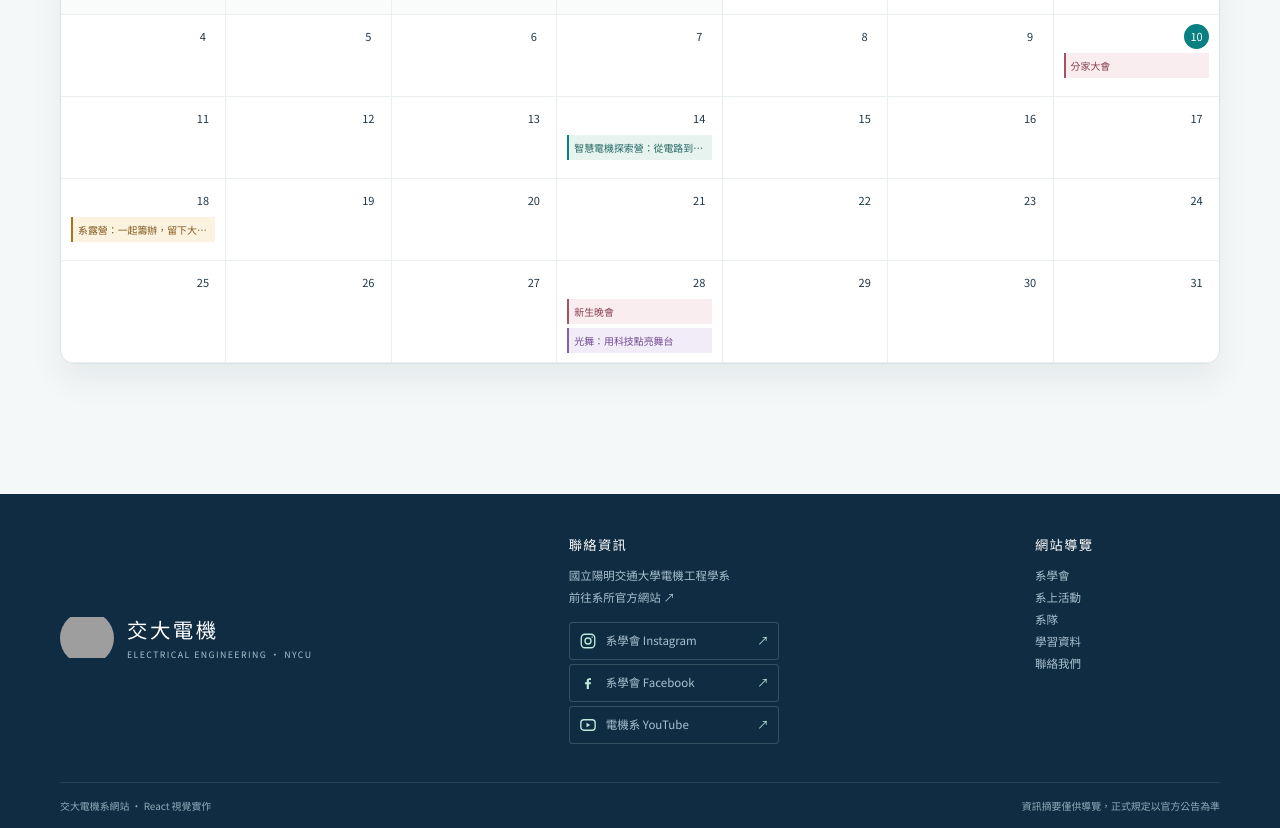
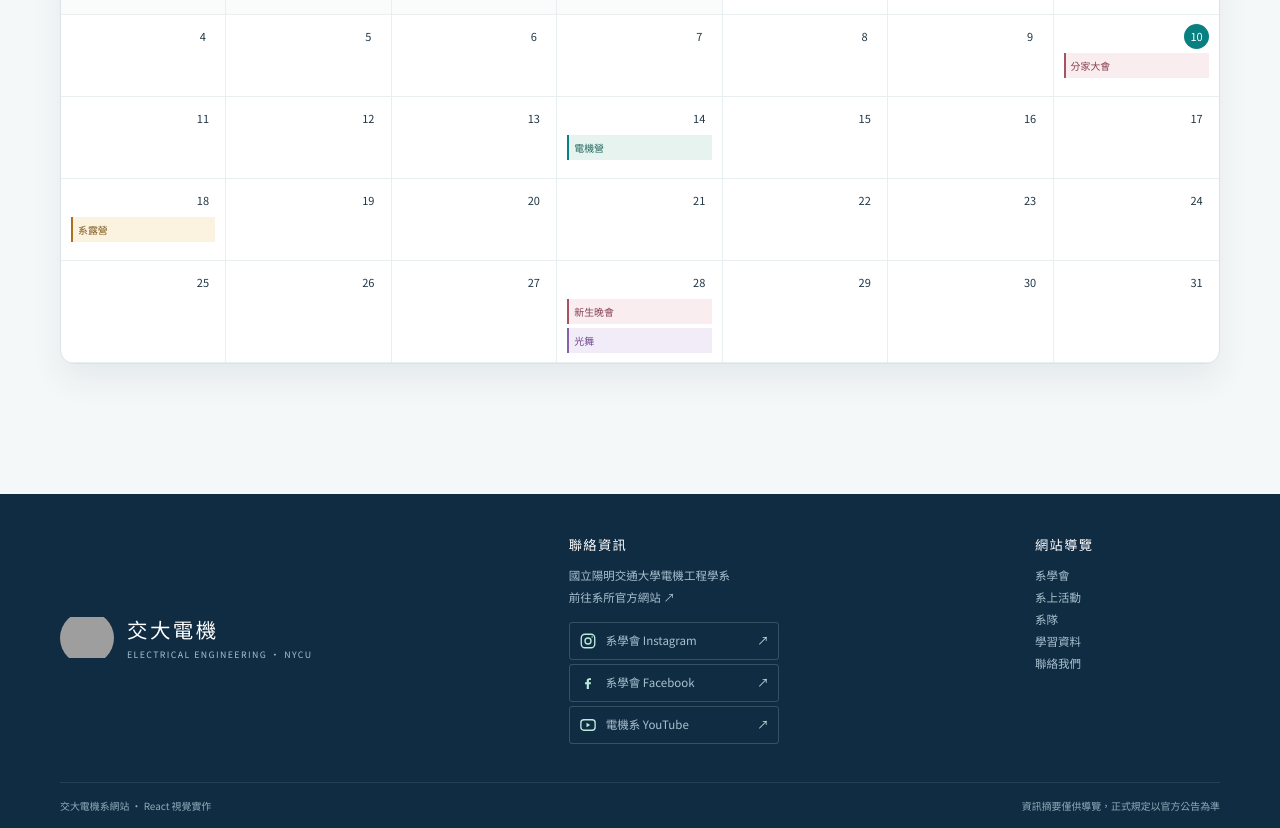
Before and after one commit to jeremy1214/nycuee_saweb, a React (Vite) app in the folder frontend/: page / in a window 1280 px wide. Shown: the part 4080-4908 px from the top of the page. Built offline with nearby package versions, Linux system fonts and the light colour scheme; grey boxes are pictures that could not be loaded.

Commit message:
mod: 減少活動頁面冗言贅字

```diff
--- a/frontend/src/content/activities/events/department-camping-night.json
+++ b/frontend/src/content/activities/events/department-camping-night.json
@@ -2,7 +2,7 @@
   "$schema": "../activity.schema.json",
   "id": "department-camping-night",
   "status": "published",
-  "title": "系露營：一起籌辦，留下大一的共同回憶",
+  "title": "系露營",
   "date": "2026-10-18",
   "categoryId": "department-camping",
   "summary": "從活動設計、道具製作到小隊帶領，和夥伴一起籌辦營隊，在系出遊中認識彼此。",
--- a/frontend/src/content/activities/events/ee-week-showcase.json
+++ b/frontend/src/content/activities/events/ee-week-showcase.json
@@ -2,7 +2,7 @@
   "$schema": "../activity.schema.json",
   "id": "ee-week-showcase",
   "status": "published",
-  "title": "電機週：系上交流與電機之夜",
+  "title": "電機週",
   "date": "2027-05-22",
   "categoryId": "ee-week",
   "summary": "從各組籌備、實驗室交流到舞台表演，一起參與屬於電機人的校園慶典。",
--- a/frontend/src/content/activities/events/light-dance-workshop.json
+++ b/frontend/src/content/activities/events/light-dance-workshop.json
@@ -2,7 +2,7 @@
   "$schema": "../activity.schema.json",
   "id": "light-dance-workshop",
   "status": "published",
-  "title": "光舞：用科技點亮舞台",
+  "title": "光舞",
   "date": "2026-10-28",
   "categoryId": "light-dance",
   "summary": "結合 LED、光纖、程式控制與舞蹈，讓音樂、動作與燈光一起點亮舞台。",
--- a/frontend/src/content/activities/events/smart-ee-camp.json
+++ b/frontend/src/content/activities/events/smart-ee-camp.json
@@ -2,7 +2,7 @@
   "$schema": "../activity.schema.json",
   "id": "smart-ee-camp",
   "status": "published",
-  "title": "智慧電機探索營：從電路到未來應用",
+  "title": "電機營",
   "date": "2026-10-14",
   "categoryId": "ee-camp",
   "summary": "透過主題講解與動手實作，認識電機領域如何連結生活中的智慧科技。",
--- a/frontend/src/features/activities/OtherActivitiesPage.tsx
+++ b/frontend/src/features/activities/OtherActivitiesPage.tsx
@@ -103,12 +103,11 @@ export default function OtherActivitiesPage() {
               </div>
             </div>
             <section className="other-activity-memories" aria-label={`${activity.title}活動照片`}>
-              <div className="other-activity-section-heading"><h3>相簿裡的片刻</h3><span>{activity.photos.length} PHOTOS</span></div>
+              <div className="other-activity-section-heading"><h3>活動回顧</h3><span>{activity.photos.length} PHOTOS</span></div>
               <div className="other-activity-photo-grid">
                 {activity.photos.map((photo, index) => (
                   <figure key={photo.src}>
                     <img src={photo.src} alt={photo.alt} loading="lazy" style={{ objectFit: photo.fit ?? "cover", objectPosition: photo.objectPosition }} />
-                    <figcaption><span aria-hidden="true">{String(index + 1).padStart(2, "0")}</span>{photo.alt}</figcaption>
                   </figure>
                 ))}
               </div>
--- a/frontend/src/features/activities/components/ActivitySections.tsx
+++ b/frontend/src/features/activities/components/ActivitySections.tsx
@@ -15,15 +15,6 @@ export function ActivityOverview({ selectedCategory, onCategoryChange }: Activit
         <span className="eyebrow">CAMPUS LIFE · EE COMMUNITY</span>
         <h1 id="activity-overview-title">活動總覽</h1>
         <p>從營隊、展演到系上交流，從不同活動認識電機人的學習與生活。</p>
-        <p className="activity-demo-note"><span aria-hidden="true">●</span> 第一版為版面示意，正式時間與報名方式請以系所公告為準。</p>
-        <button
-          className="activity-all-button"
-          type="button"
-          aria-pressed={selectedCategory === null}
-          onClick={() => onCategoryChange(null)}
-        >
-          顯示全部活動 <span aria-hidden="true">→</span>
-        </button>
       </div>
 
       <div className="activity-category-cloud" role="group" aria-label="依活動分類篩選">
@@ -112,9 +103,7 @@ export function RecentActivities({ selectedCategory, onActivitySelect }: RecentA
               <span>{activity.date.slice(0, 7).replace("-", ".")}</span>
             </time>
             <span className="activity-card-content">
-              <span className="activity-card-category">{activity.category}</span>
               <strong className="activity-card-title">{activity.title}</strong>
-              <span className="activity-card-summary">{activity.summary}</span>
             </span>
             <span className="activity-card-arrow" aria-hidden="true">↗</span>
             </>
```
